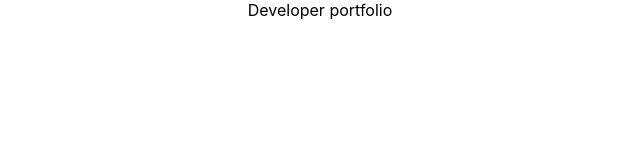
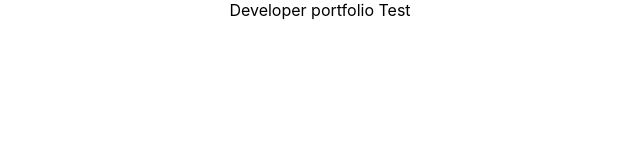
Before and after one commit to souryadeepRC/developer-portfolio-test, a React (Create React App) app: page / in a window 1280 px wide. Shown: the top 160 px of the page, without its empty margins (320-960 px from the left). Built offline with nearby package versions, Linux system fonts and the light colour scheme.

Commit message:
Update App.tsx

```diff
--- a/src/App.tsx
+++ b/src/App.tsx
@@ -1,7 +1,7 @@
 import "./App.scss";
 
 function App() {
-  return <div className="app-container">Developer portfolio</div>;
+  return <div className="app-container">Developer portfolio Test</div>;
 }
 
 export default App;
```
